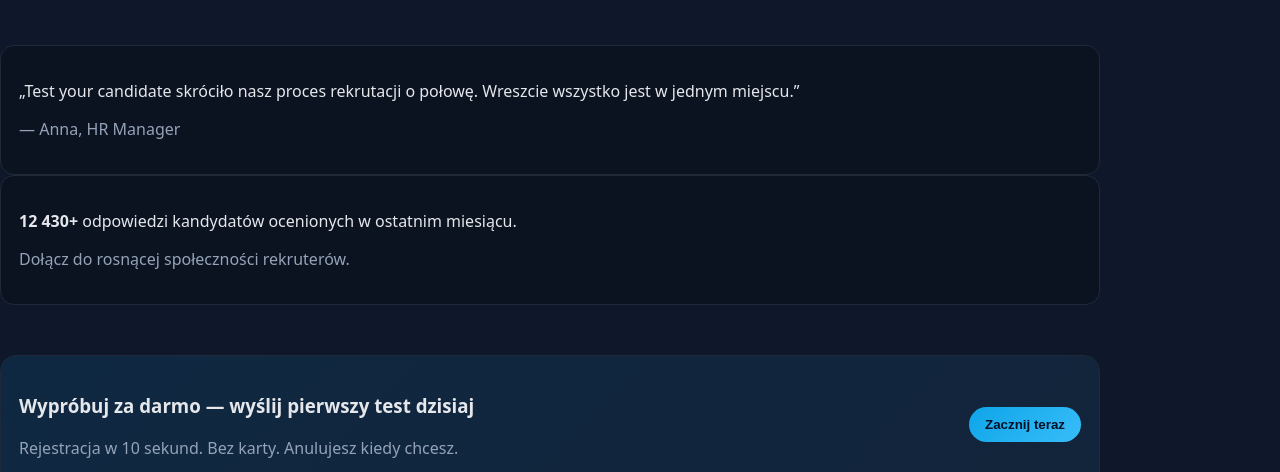
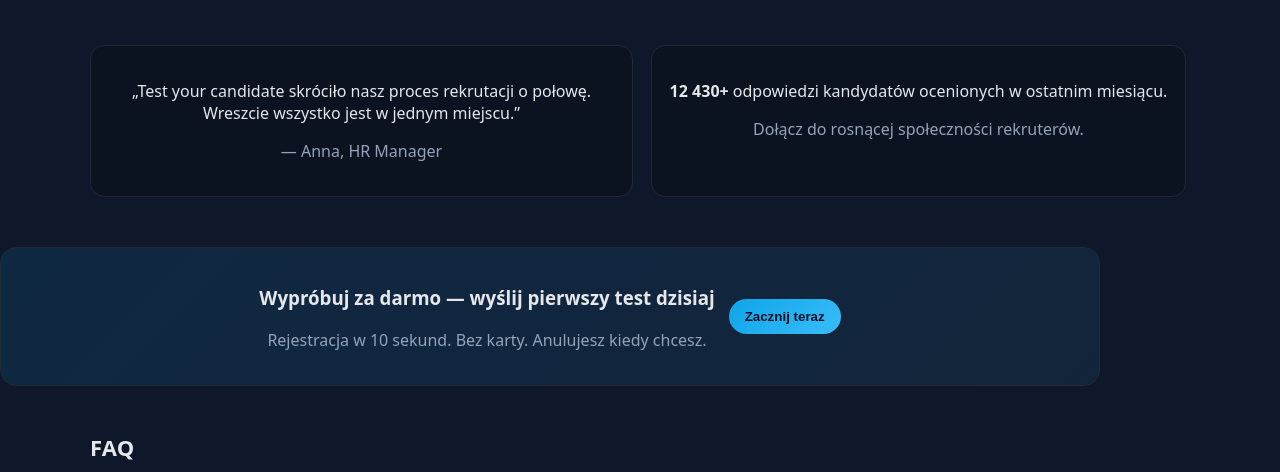
Before and after one commit to MichalPrzyl/michalprzyl.github.io, a plain HTML site: page test-your-candidate-landing-page/index.html in a window 1280 px wide. Shown: the part 1825-2297 px from the top of the page. Drawn offline with Linux system fonts and the light colour scheme.

Commit message:
change centering

```diff
--- a/test-your-candidate-landing-page/index.html
+++ b/test-your-candidate-landing-page/index.html
@@ -82,11 +82,12 @@
     .step p { color: var(--muted); font-size: 14px; }
 
     /* Testimonial */
-    .testimonial { display: grid; grid-template-columns: 1fr 1fr; gap: 14px; padding: 20px 0; }
-    .quote { padding: 18px; border: 1px solid var(--border); background: #0b1220; border-radius: 14px; }
+    .testimonial { padding: 20px 0; }
+    .testimonial .container { display: grid; grid-template-columns: 1fr 1fr; gap: 14px; justify-items: center; }
+    .quote { padding: 18px; border: 1px solid var(--border); background: #0b1220; border-radius: 14px; text-align: center; }
 
     /* CTA band */
-    .cta-band { margin: 30px 0; padding: 18px; border: 1px solid var(--border); border-radius: var(--radius); background: linear-gradient(135deg, rgba(14,165,233,0.12), rgba(56,189,248,0.08)); display: grid; grid-template-columns: 1fr auto; gap: 14px; align-items: center; }
+    .cta-band { margin: 30px 0; padding: 18px; border: 1px solid var(--border); border-radius: var(--radius); background: linear-gradient(135deg, rgba(14,165,233,0.12), rgba(56,189,248,0.08)); display: flex; align-items: center; justify-content: center; gap: 14px; text-align: center; }
 
     /* FAQ */
     .faq { padding: 16px 0 40px; }
@@ -103,7 +104,7 @@
     .muted { color: var(--muted); }
 
     /* Responsive */
-    @media (max-width: 960px) { .hero-grid { grid-template-columns: 1fr; } .grid-4, .steps .items, .testimonial { grid-template-columns: 1fr; } .kpis { grid-template-columns: repeat(3, 1fr); } }
+    @media (max-width: 960px) { .cta-band{ grid-template-columns: 1fr; } .cta-band > div{ justify-self: center; } .hero-grid { grid-template-columns: 1fr; } .grid-4, .steps .items, .testimonial .container { grid-template-columns: 1fr; } .kpis { grid-template-columns: repeat(3, 1fr); } }
     @media (max-width: 600px) { .nav a { display: none; } .kpis { grid-template-columns: 1fr 1fr; } .row { grid-template-columns: 1fr; } .grid-4 { grid-template-columns: 1fr; } }
   </style>
 </head>
```
